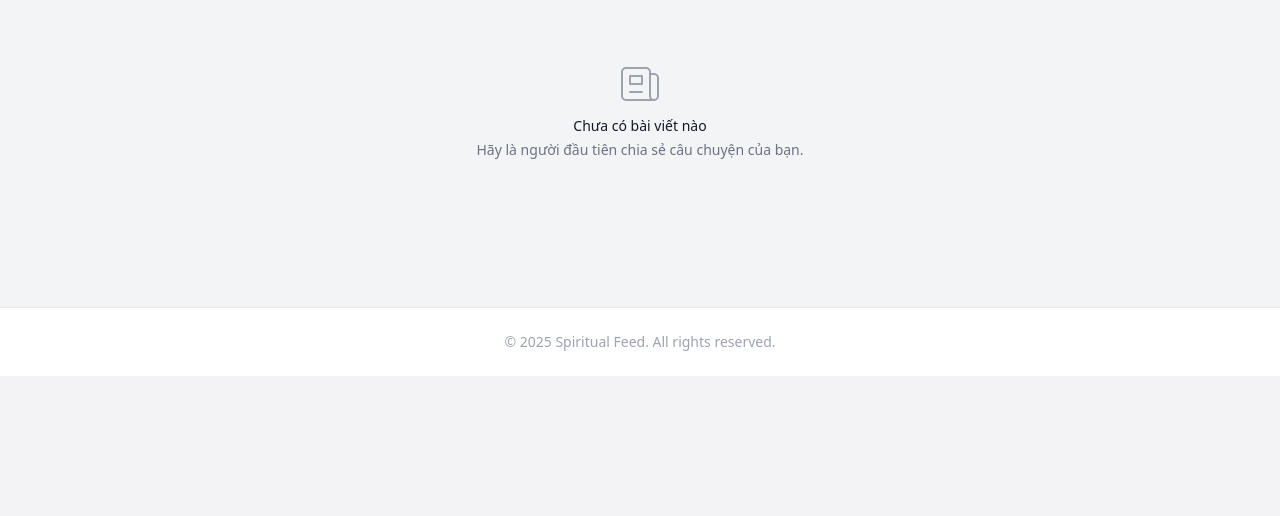
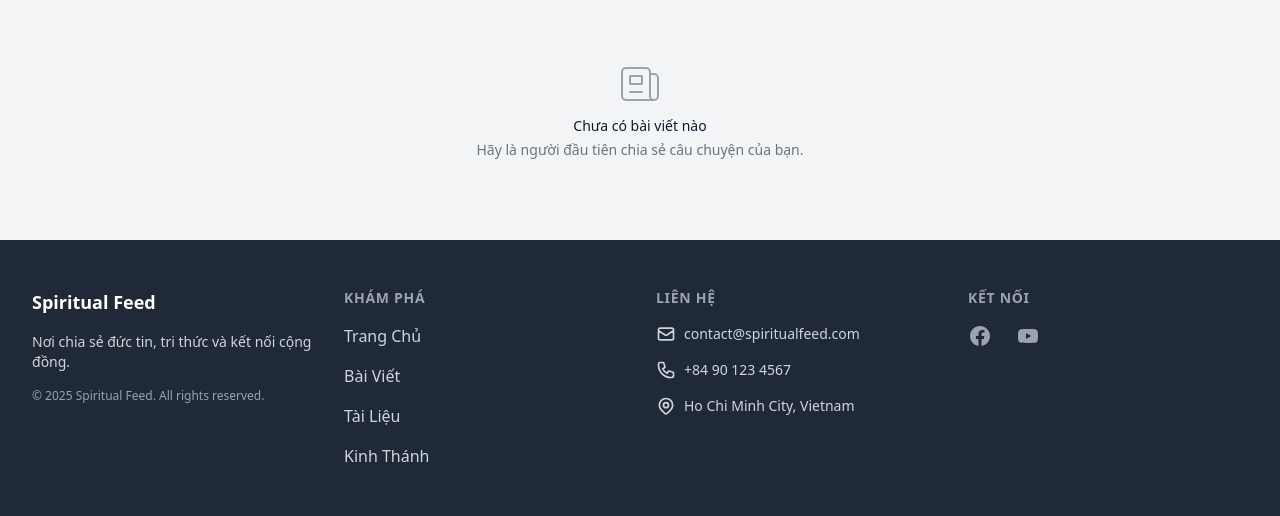
Before and after one commit to PhanNgocTrieu/trieu.site-page, a Flask app: page / in a window 1280 px wide. Shown: the part 424-940 px from the top of the page. Before the commit the page ends 775 px from the top, so only its background shows below. Run offline with Flask 3, Linux system fonts and the light colour scheme; data that the repository does not hold is empty; some libraries are stand-ins or nearby versions.

Commit message:
update footpage

```diff
--- a/app/templates/base.html
+++ b/app/templates/base.html
@@ -77,9 +77,82 @@
         {% block content %}{% endblock %}
     </main>
 
-    <footer class="bg-white border-t border-gray-200 mt-auto">
-        <div class="max-w-7xl mx-auto py-6 px-4 sm:px-6 lg:px-8">
-            <p class="text-center text-gray-400 text-sm">&copy; 2025 Spiritual Feed. All rights reserved.</p>
+    <footer class="bg-gray-800 text-white mt-auto">
+        <div class="max-w-7xl mx-auto py-12 px-4 sm:px-6 lg:px-8 grid grid-cols-1 md:grid-cols-4 gap-8">
+            <!-- Col 1 -->
+            <div>
+                <h3 class="text-lg font-bold text-white">Spiritual Feed</h3>
+                <p class="mt-4 text-gray-300 text-sm">Nơi chia sẻ đức tin, tri thức và kết nối cộng đồng.</p>
+                <p class="mt-4 text-gray-400 text-xs">&copy; 2025 Spiritual Feed. All rights reserved.</p>
+            </div>
+            <!-- Col 2 -->
+            <div>
+                <h3 class="text-sm font-semibold tracking-wider uppercase text-gray-400">Khám Phá</h3>
+                <ul class="mt-4 space-y-4">
+                    <li><a href="{{ url_for('main.index') }}"
+                            class="text-base text-gray-300 hover:text-white transition">Trang Chủ</a></li>
+                    <li><a href="{{ url_for('blog.index') }}"
+                            class="text-base text-gray-300 hover:text-white transition">Bài Viết</a></li>
+                    <li><a href="{{ url_for('docs.index') }}"
+                            class="text-base text-gray-300 hover:text-white transition">Tài Liệu</a></li>
+                    <li><a href="{{ url_for('bible.index') }}"
+                            class="text-base text-gray-300 hover:text-white transition">Kinh Thánh</a></li>
+                </ul>
+            </div>
+            <!-- Col 3 -->
+            <div>
+                <h3 class="text-sm font-semibold tracking-wider uppercase text-gray-400">Liên Hệ</h3>
+                <ul class="mt-4 space-y-4 text-gray-300 text-sm">
+                    <li class="flex items-center">
+                        <svg class="h-5 w-5 mr-2" fill="none" stroke="currentColor" viewBox="0 0 24 24">
+                            <path stroke-linecap="round" stroke-linejoin="round" stroke-width="2"
+                                d="M3 8l7.89 5.26a2 2 0 002.22 0L21 8M5 19h14a2 2 0 002-2V7a2 2 0 00-2-2H5a2 2 0 00-2 2v10a2 2 0 002 2z">
+                            </path>
+                        </svg>
+                        contact@spiritualfeed.com
+                    </li>
+                    <li class="flex items-center">
+                        <svg class="h-5 w-5 mr-2" fill="none" stroke="currentColor" viewBox="0 0 24 24">
+                            <path stroke-linecap="round" stroke-linejoin="round" stroke-width="2"
+                                d="M3 5a2 2 0 012-2h3.28a1 1 0 01.948.684l1.498 4.493a1 1 0 01-.502 1.21l-2.257 1.13a11.042 11.042 0 005.516 5.516l1.13-2.257a1 1 0 011.21-.502l4.493 1.498a1 1 0 01.684.949V19a2 2 0 01-2 2h-1C9.716 21 3 14.284 3 6V5z">
+                            </path>
+                        </svg>
+                        +84 90 123 4567
+                    </li>
+                    <li class="flex items-center">
+                        <svg class="h-5 w-5 mr-2" fill="none" stroke="currentColor" viewBox="0 0 24 24">
+                            <path stroke-linecap="round" stroke-linejoin="round" stroke-width="2"
+                                d="M17.657 16.657L13.414 20.9a1.998 1.998 0 01-2.827 0l-4.244-4.243a8 8 0 1111.314 0z">
+                            </path>
+                            <path stroke-linecap="round" stroke-linejoin="round" stroke-width="2"
+                                d="M15 11a3 3 0 11-6 0 3 3 0 016 0z"></path>
+                        </svg>
+                        Ho Chi Minh City, Vietnam
+                    </li>
+                </ul>
+            </div>
+            <!-- Col 4 -->
+            <div>
+                <h3 class="text-sm font-semibold tracking-wider uppercase text-gray-400">Kết Nối</h3>
+                <div class="mt-4 flex space-x-6">
+                    <a href="#" class="text-gray-400 hover:text-white">
+                        <span class="sr-only">Facebook</span>
+                        <svg class="h-6 w-6" fill="currentColor" viewBox="0 0 24 24">
+                            <path fill-rule="evenodd"
+                                d="M22 12c0-5.523-4.477-10-10-10S2 6.477 2 12c0 4.991 3.657 9.128 8.438 9.878v-6.987h-2.54V12h2.54V9.797c0-2.506 1.492-3.89 3.777-3.89 1.094 0 2.238.195 2.238.195v2.46h-1.26c-1.243 0-1.63.771-1.63 1.562V12h2.773l-.443 2.89h-2.33v6.988C18.343 21.128 22 16.991 22 12z"
+                                clip-rule="evenodd" />
+                        </svg>
+                    </a>
+                    <a href="#" class="text-gray-400 hover:text-white">
+                        <span class="sr-only">YouTube</span>
+                        <svg class="h-6 w-6" fill="currentColor" viewBox="0 0 24 24">
+                            <path fill-rule="evenodd"
+                                d="M19.812 5.418c.861.23 1.538.907 1.768 1.768C21.998 8.746 22 12 22 12s0 3.255-.418 4.814a2.504 2.504 0 0 1-1.768 1.768c-1.56.419-7.814.419-7.814.419s-6.255 0-7.814-.419a2.505 2.505 0 0 1-1.768-1.768C2 15.255 2 12 2 12s0-3.255.419-4.814a2.507 2.507 0 0 1 1.768-1.768C5.744 5 11.998 5 11.998 5s6.255 0 7.814.418ZM15.194 12 10 15V9l5.194 3Z"
+                                clip-rule="evenodd" />
+                        </svg>
+                    </a>
+                </div>
+            </div>
         </div>
     </footer>
 </body>
```
